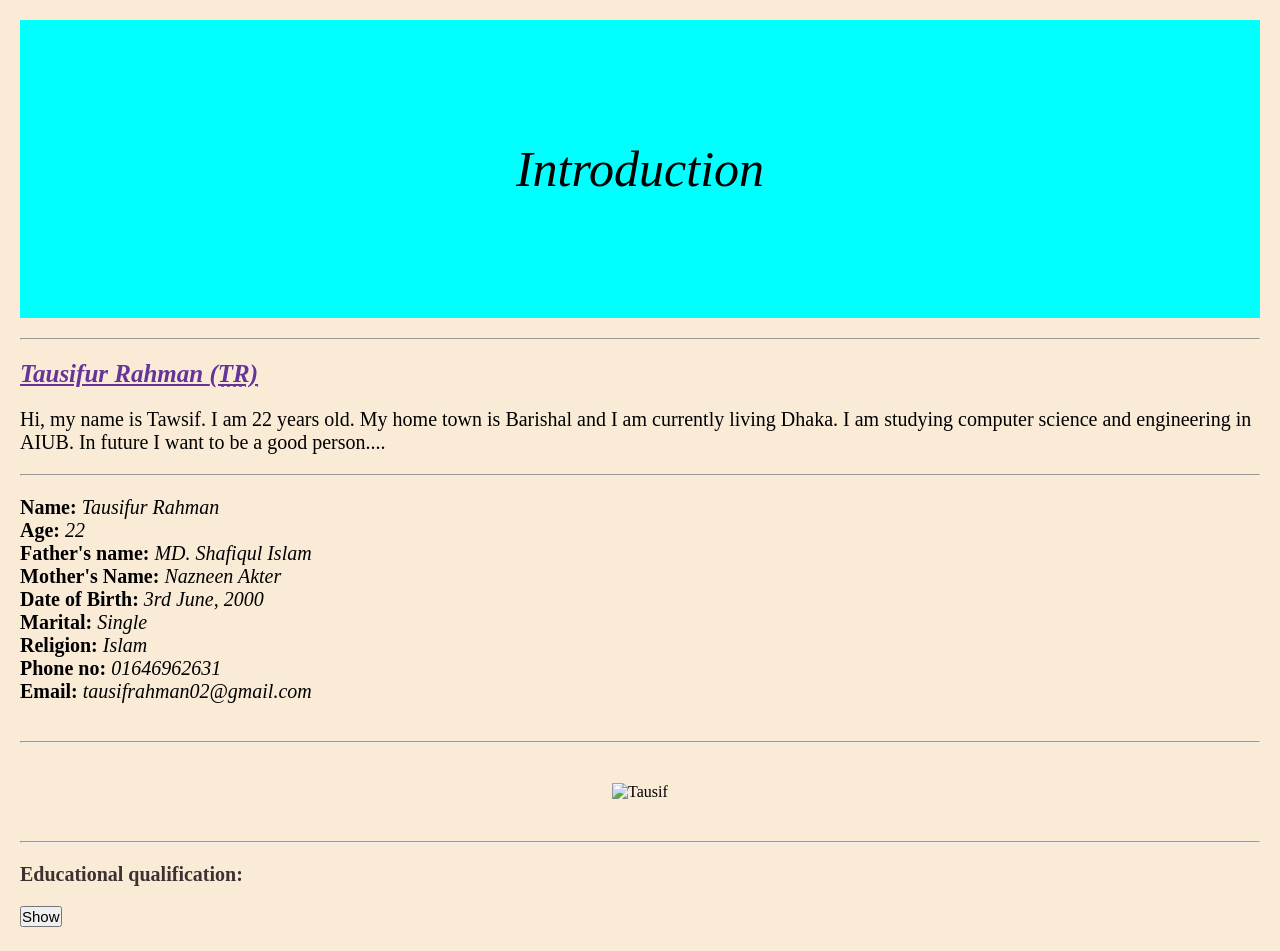
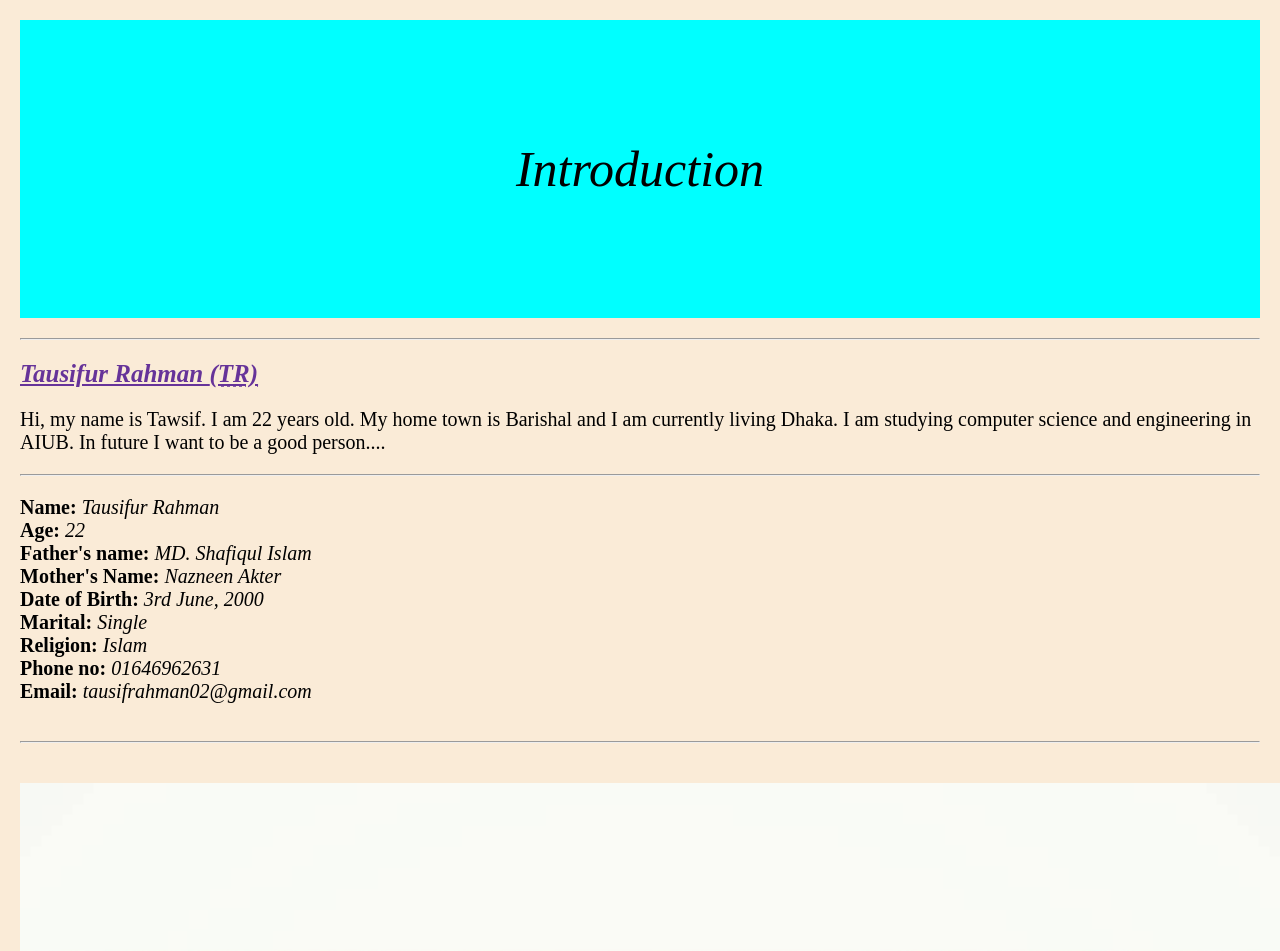
Before and after one commit to tawsif0/tausif-cv, a plain HTML site: page index.html in a window 1280 px wide. Shown: the top 951 px of the page. Drawn offline with Linux system fonts and the light colour scheme.

Commit message:
Update index.html

```diff
--- a/index.html
+++ b/index.html
@@ -33,7 +33,7 @@
   <br>
   <hr>
   <center>
-    <img src="/img/277245985_1242281022968260_7107592838990249960_n.jpg" alt="Tausif">
+    <img src="277245985_1242281022968260_7107592838990249960_n.jpg" alt="Tausif">
   </center>
   <hr>
   <span id="mysel" style="color: rgb(61, 49, 49);"> <b> Educational qualification: </b> </span> <br>
```
